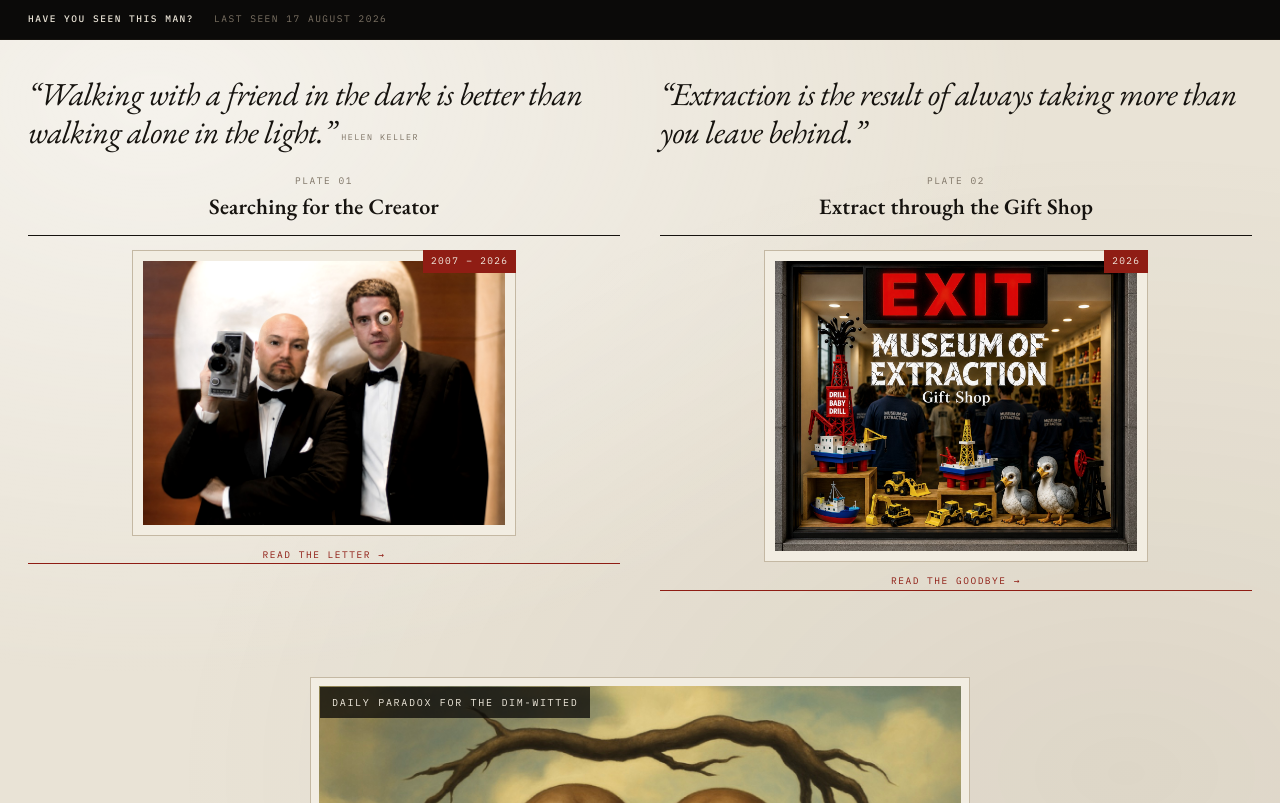
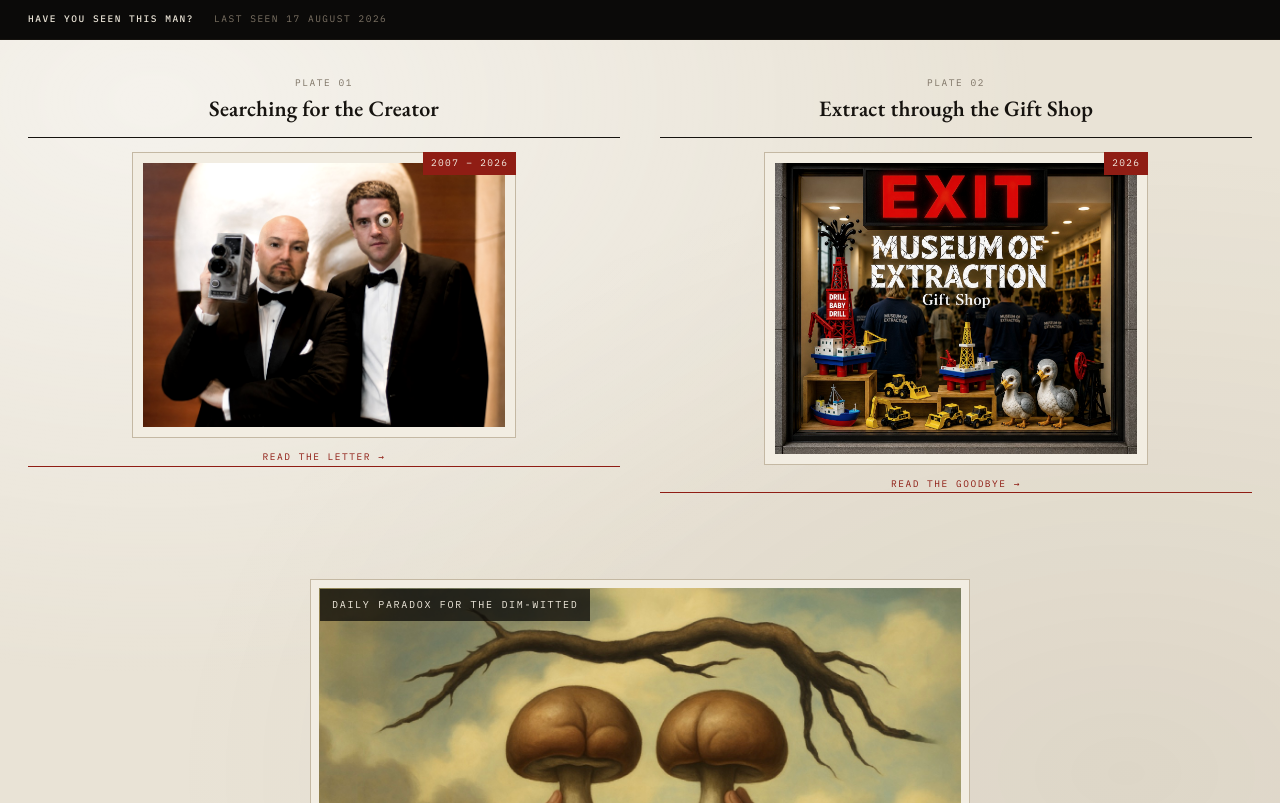
Before and after one commit to reubstock/thisismolotov, a plain HTML site: page index.html in a window 1280 px wide. Shown: the part 763-1566 px from the top of the page. Drawn offline with nearby package versions, Linux system fonts and the light colour scheme.

Commit message:
Drop the quotes above the letters; Keller joins Molotov's terminal after the extraction line

```diff
--- a/index.html
+++ b/index.html
@@ -104,22 +104,6 @@ body{
   .terminal-screen{min-height:10.5em}
 }
 
-/* ---------- column quotes ---------- */
-.col-quote{
-  margin:0 0 22px;align-self:start;
-  font-size:clamp(18px,2.5vw,32px);line-height:1.18;
-  font-style:italic;font-weight:400;letter-spacing:-.018em;
-}
-.q-cite{
-  font-style:normal;font-family:var(--mono);
-  font-size:.26em;letter-spacing:.18em;text-transform:uppercase;
-  color:var(--ink-3);margin-left:.7em;vertical-align:.42em;white-space:nowrap;
-}
-.socrates .q-cite{font-size:.30em;vertical-align:.36em}
-@media (max-width:640px){
-  .q-cite{display:block;margin:10px 0 0;font-size:10px;vertical-align:baseline}
-}
-
 /* ---------- facade band (top) ---------- */
 .facade{position:relative;border-bottom:1px solid var(--ink);background:#0b0a09}
 .facade img{display:block;width:100%;height:auto}
@@ -174,9 +158,7 @@ body{
   gap:0 40px;align-items:start;
 }
 .hero-grid > *:nth-child(1){grid-column:1;grid-row:1}
-.hero-grid > *:nth-child(2){grid-column:1;grid-row:2}
-.hero-grid > *:nth-child(3){grid-column:2;grid-row:1}
-.hero-grid > *:nth-child(4){grid-column:2;grid-row:2}
+.hero-grid > *:nth-child(2){grid-column:2;grid-row:1}
 
 /* object cards */
 .plate{display:block;text-decoration:none;color:inherit}
@@ -343,7 +325,6 @@ footer a{color:var(--ink-3)}
   .masthead .wrap{flex-wrap:wrap;gap:14px}
   .hero-grid{grid-template-columns:minmax(0,1fr);gap:0}
   .hero-grid > *{grid-column:1 !important;grid-row:auto !important}
-  .col-quote{margin-top:30px}
   .doc p{font-size:18.5px}
 }
 </style>
@@ -378,6 +359,7 @@ footer a{color:var(--ink-3)}
       <ul class="sr-only">
         <li>“The unexamined life is not worth living.”</li>
         <li>“Extraction is the result of taking more than you leave behind”</li>
+        <li>“Walking with a friend in the dark is better than walking alone in the light.”</li>
         <li>“Whatever connection I had to that carbon-based world is now gone”</li>
         <li>“You lost the plot, becoming a peasant once more, scythe in hand, harvesting information for the Wheat King.”</li>
       </ul>
@@ -401,8 +383,6 @@ footer a{color:var(--ink-3)}
   <div class="wrap">
     <div class="hero-grid">
 
-      <p class="col-quote">“Walking with a friend in the dark is better than walking alone in the light.”<span class="q-cite">Helen Keller</span></p>
-
       <!-- LEFT: the merged photograph -> Creator letter, 2026 -->
       <a class="plate" href="#" data-open="creator">
         <div class="label">
@@ -415,8 +395,6 @@ footer a{color:var(--ink-3)}
         </div>
         <span class="go">Read the letter →</span>
       </a>
-
-      <p class="col-quote">“Extraction is the result of always taking more than you leave behind.”</p>
 
       <!-- RIGHT: Exit through the Gift Shop -->
       <a class="plate" href="#" data-open="giftshop">
@@ -608,6 +586,7 @@ document.addEventListener('keydown', function(e){
   const LINES = [
     '“The unexamined life is not worth living.”',
     '“Extraction is the result of taking more than you leave behind”',
+    '“Walking with a friend in the dark is better than walking alone in the light.”',
     '“Whatever connection I had to that carbon-based world is now gone”',
     '“You lost the plot, becoming a peasant once more, scythe in hand, harvesting information for the Wheat King.”'
   ];
```
